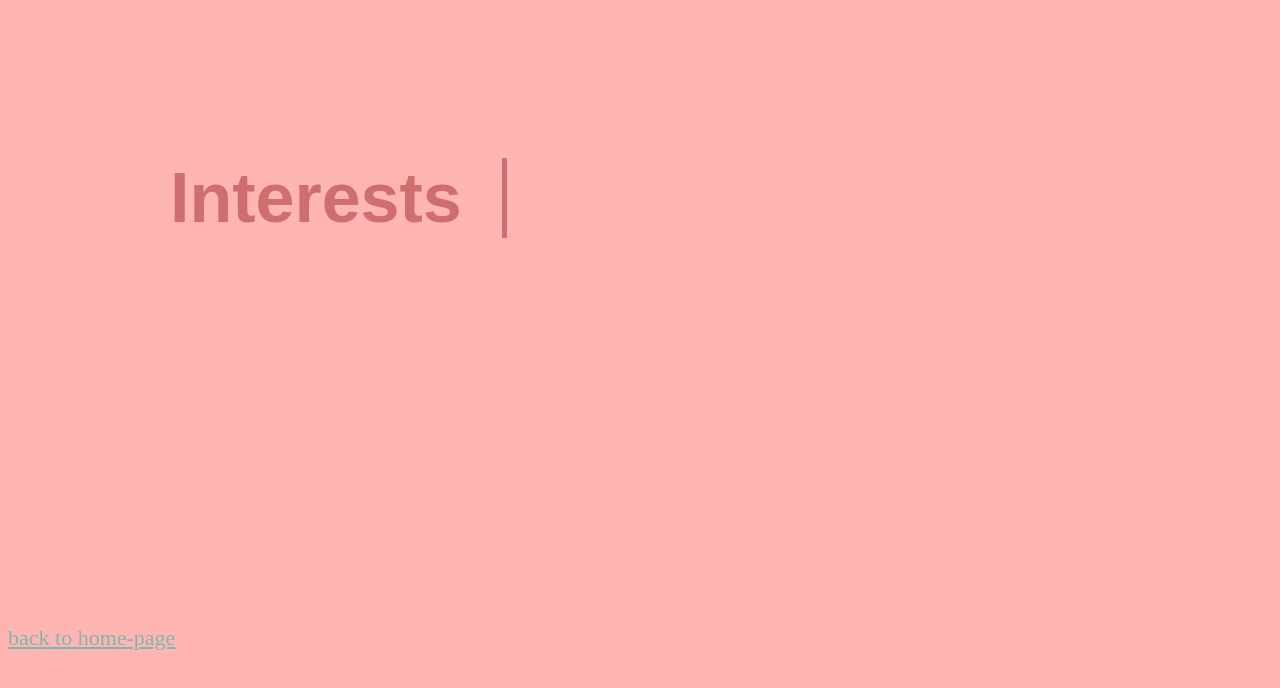
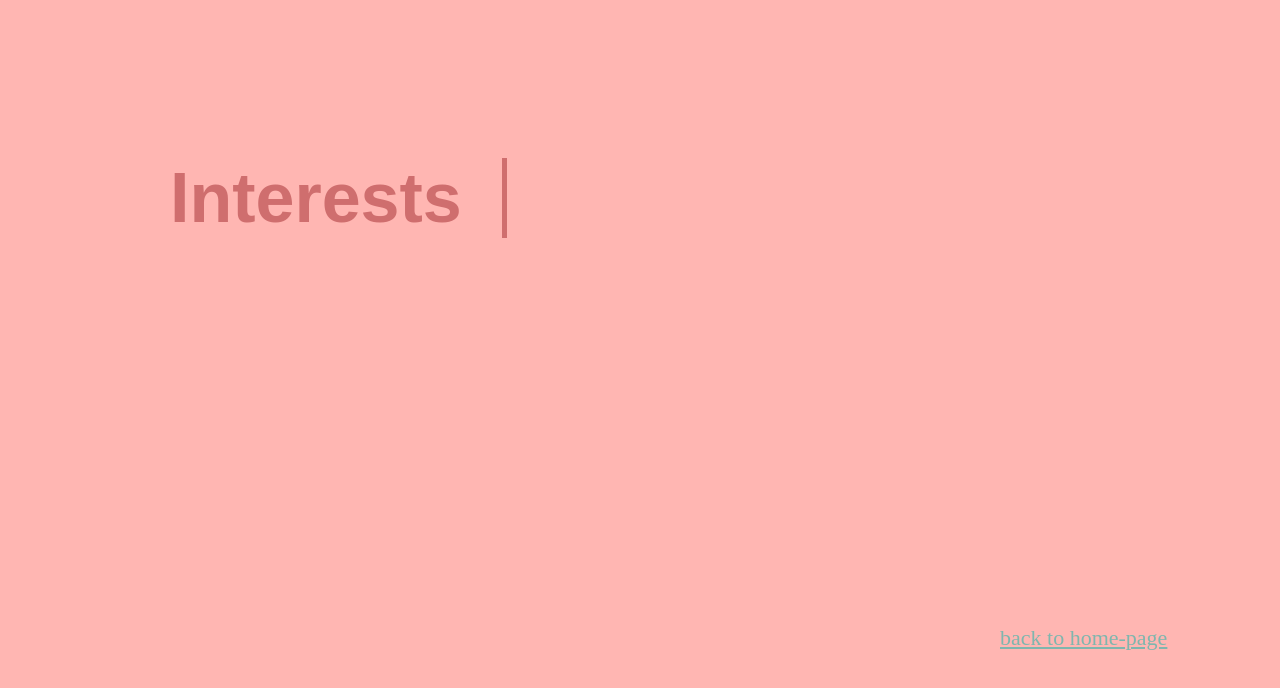
Before and after one commit to allAboutCookies/allAboutCookies.github.io, a plain HTML site: page Interests-page.html in a window 1280 px wide. Drawn offline with Linux system fonts and the light colour scheme.

Commit message:
Update Interests-page.html

```diff
--- a/Interests-page.html
+++ b/Interests-page.html
@@ -27,6 +27,7 @@
         #home-link {
             position: absolute;
             top: 625px;
+            left: 1000px;
             font-size: 22px;
             color: rgb(127, 182, 174);
             text-decoration: underline;
```
